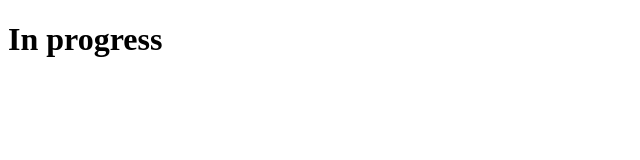
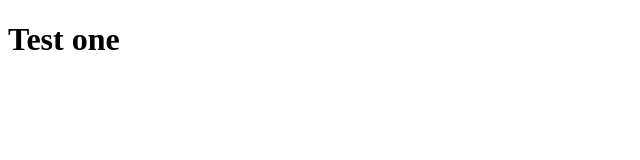
Before and after one commit to vieirarhyan/clone-tabnews, a Next.js app: page / in a window 1280 px wide. Shown: the top 160 px of the page, without its empty margins (0-640 px from the left). Built offline with nearby package versions, Linux system fonts and the light colour scheme.

Commit message:
test one

```diff
--- a/pages/index.js
+++ b/pages/index.js
@@ -1,5 +1,5 @@
 function Home() {
-return <h1>In progress</h1>
+return <h1>Test one</h1>
 }
 
 export default Home;
```
